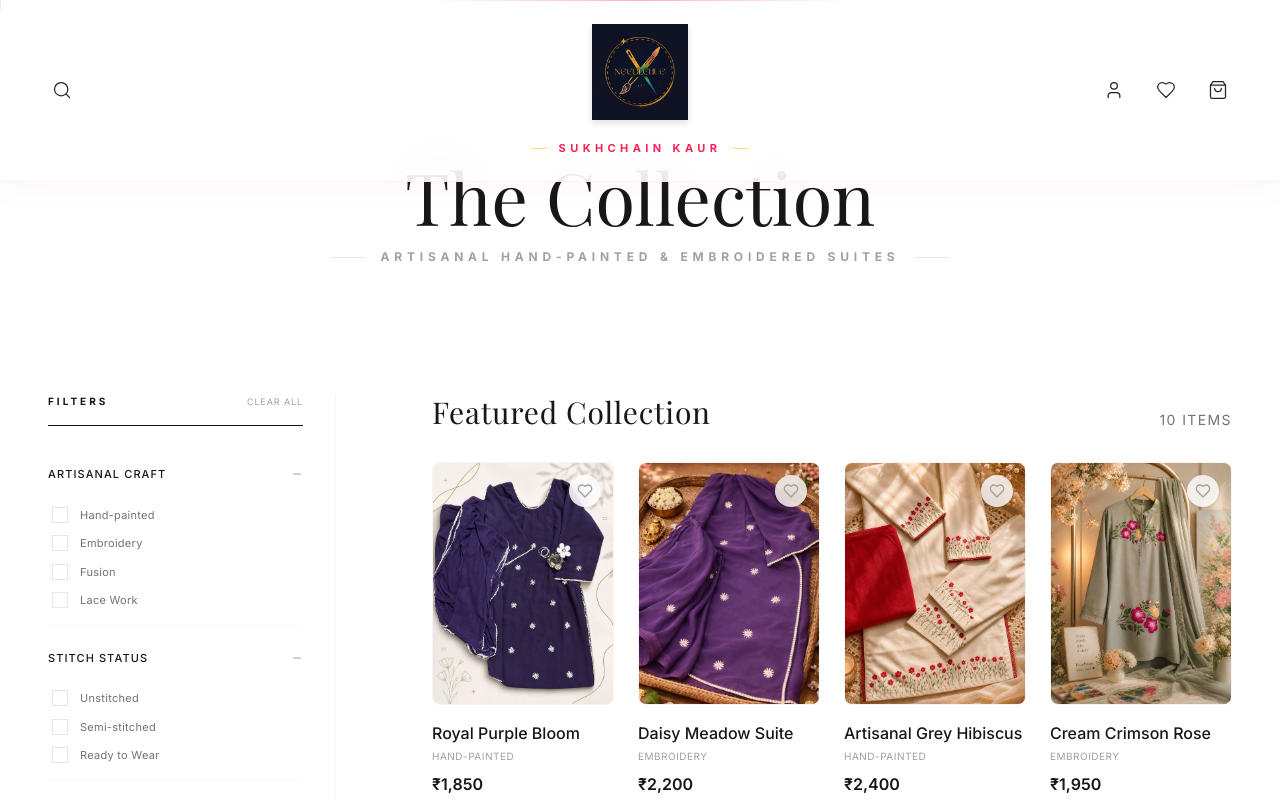
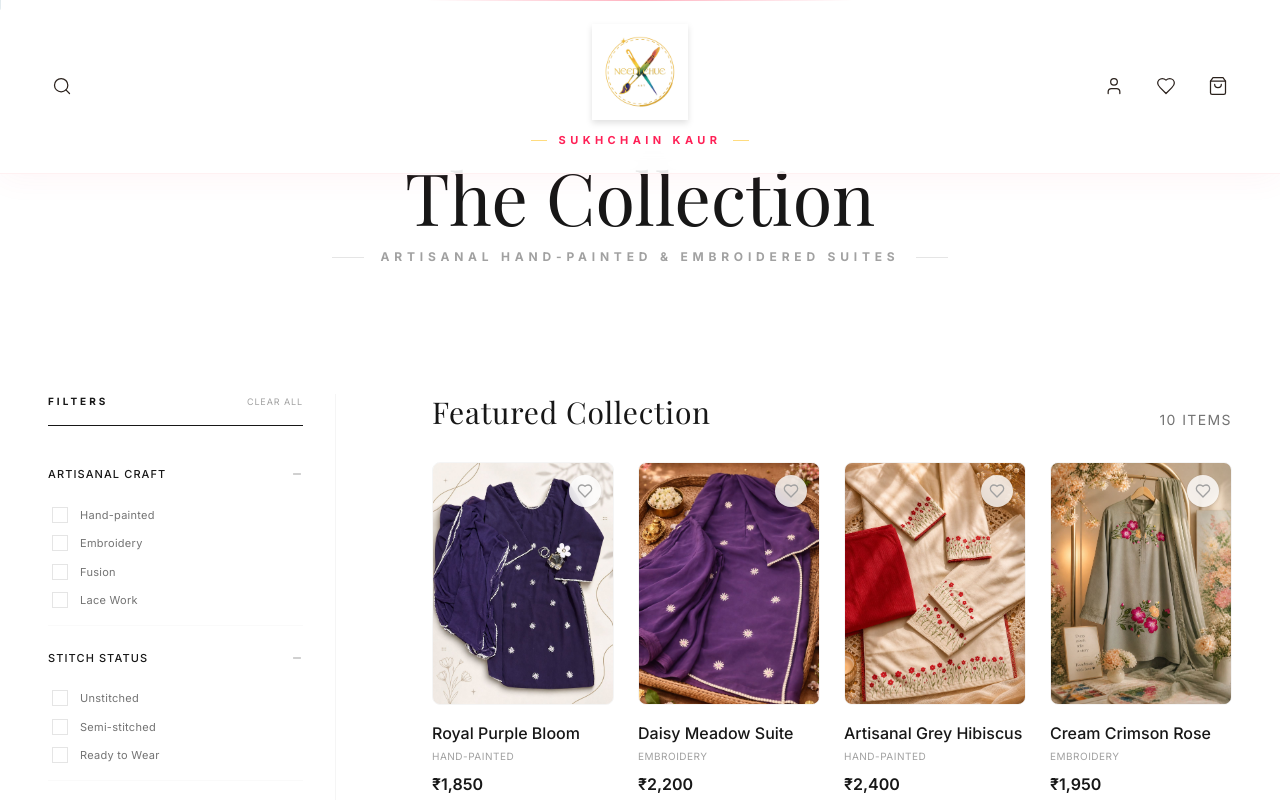
Before and after one commit to jasneet797/needle-hue-art, a Next.js app: page /shop in a window 1280 px wide. Shown: the top 800 px of the page. Built offline with nearby package versions, Linux system fonts and the light colour scheme; no server answers; a web font is replaced by a local one.

Commit message:
finallogo

```diff
--- a/src/components/ui/Footer.tsx
+++ b/src/components/ui/Footer.tsx
@@ -33,15 +33,10 @@ export default function Footer() {
             <div className="space-y-4">
               <div className="relative w-20 h-20">
                 <img
-                  src="/logo.jpeg"
+                  src="/new_logo.jpeg"
                   alt="Needle Hue Art Logo"
                   className="w-full h-full object-contain"
-                  onError={(e) => { (e.target as HTMLImageElement).style.display = 'none'; }}
                 />
-              </div>
-              <div>
-                <h2 className="font-script text-4xl text-neutral-900 leading-none">Needle Hue Art</h2>
-                <p className="text-[10px] tracking-[0.3em] uppercase text-rose-500 font-medium">The Artisan Studio</p>
               </div>
             </div>
 
--- a/src/components/ui/ResponsiveHeader.tsx
+++ b/src/components/ui/ResponsiveHeader.tsx
@@ -53,20 +53,12 @@ export default function ResponsiveHeader({ onCartOpen }: { onCartOpen: () => voi
             whileHover={{ scale: 1.05 }}
             className="relative flex flex-col items-center"
           >
-            <div className="relative w-20 h-20 md:w-24 md:h-24 mb-2">
+            <div className="relative w-20 h-20 md:w-24 md:h-24">
               <img
-                src="/logo.jpeg"
+                src="/new_logo.jpeg"
                 alt="Needle Hue Art Logo"
                 className="w-full h-full object-contain drop-shadow-md"
-                onError={(e) => {
-                  (e.target as HTMLImageElement).style.display = 'none';
-                  const fallback = document.getElementById('logo-fallback');
-                  if (fallback) fallback.style.display = 'block';
-                }}
               />
-              <div id="logo-fallback" className="hidden font-script text-4xl md:text-5xl tracking-tight bg-gradient-to-r from-rose-600 via-amber-500 to-rose-600 bg-clip-text text-transparent leading-none drop-shadow-sm">
-                Needle Hue Art
-              </div>
             </div>
           </motion.div>
           <div className="flex items-center gap-3 mt-3">
```
Also changed, not shown: public/new_logo.jpeg (added).
